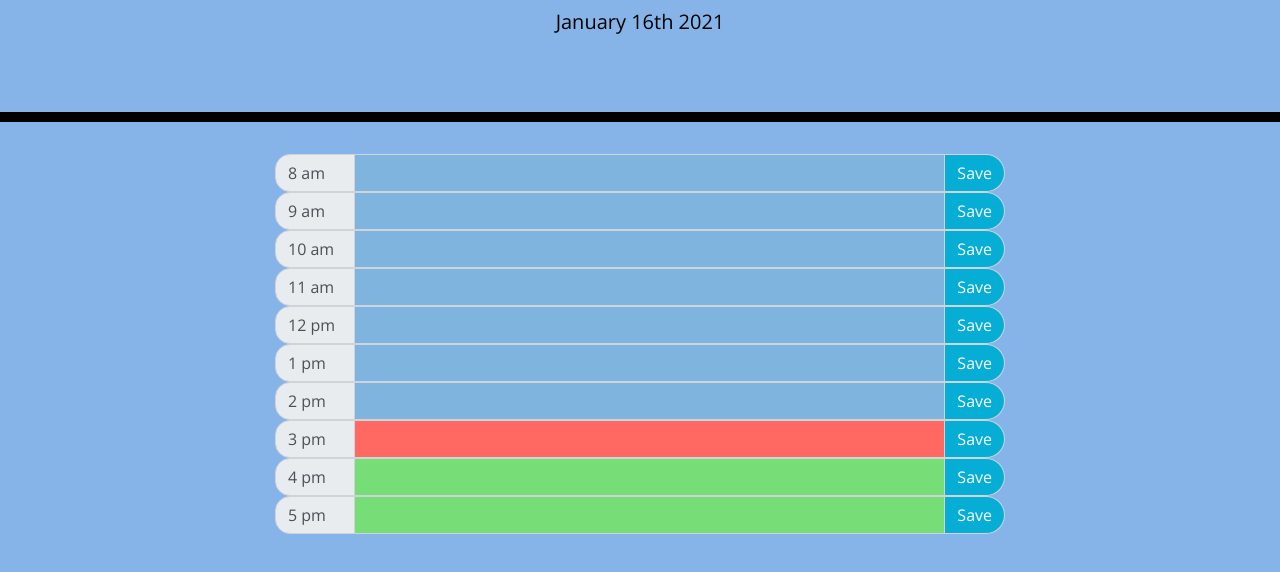
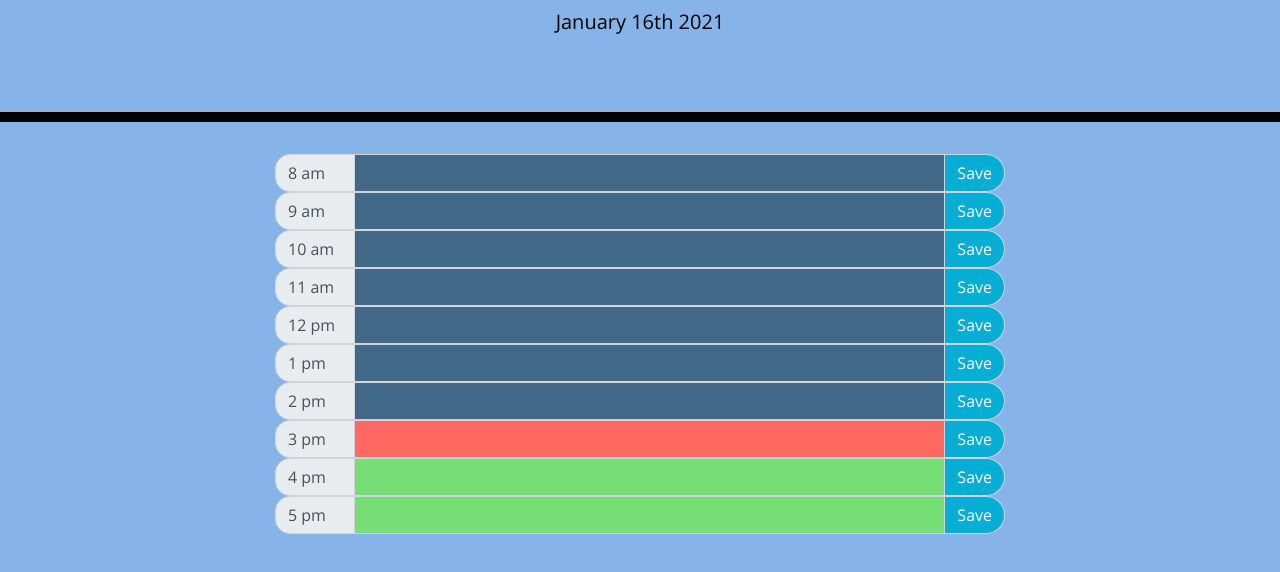
Before and after one commit to verusbabb/Work-Planner, a plain HTML site: page index.html in a window 1280 px wide. Shown: the part 182-754 px from the top of the page. Drawn offline with nearby package versions, Linux system fonts and the light colour scheme.

Commit message:
small color tweaks

```diff
--- a/style.css
+++ b/style.css
@@ -46,7 +46,7 @@ textarea{
 }
 
 .past {
-  background-color: #7fb4df;
+  background-color: #426888;
   color: white;
 }
 
```
Also changed, not shown: Assets/Work-Day-Scheduler.png (added), 2 other files.
